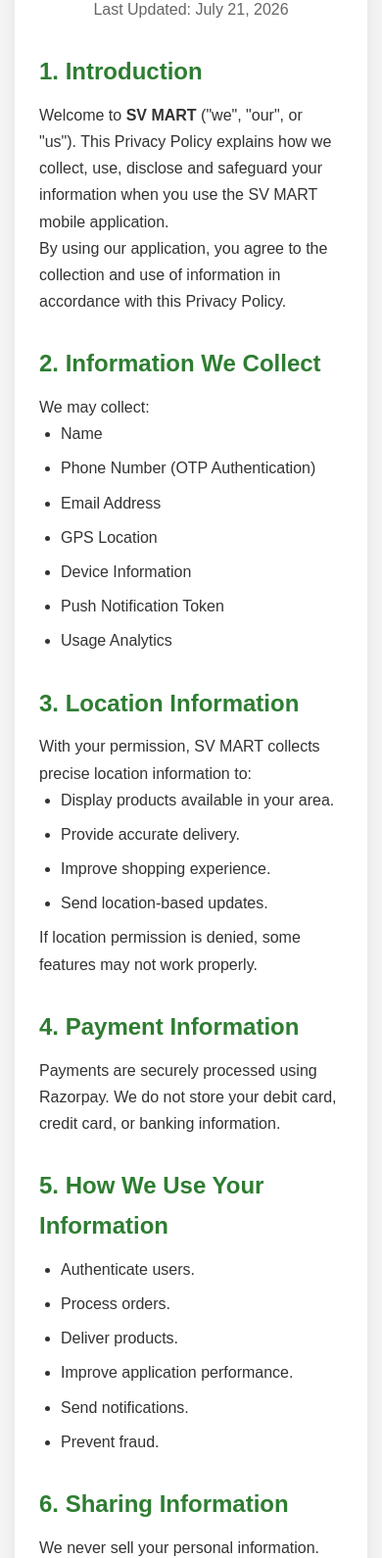
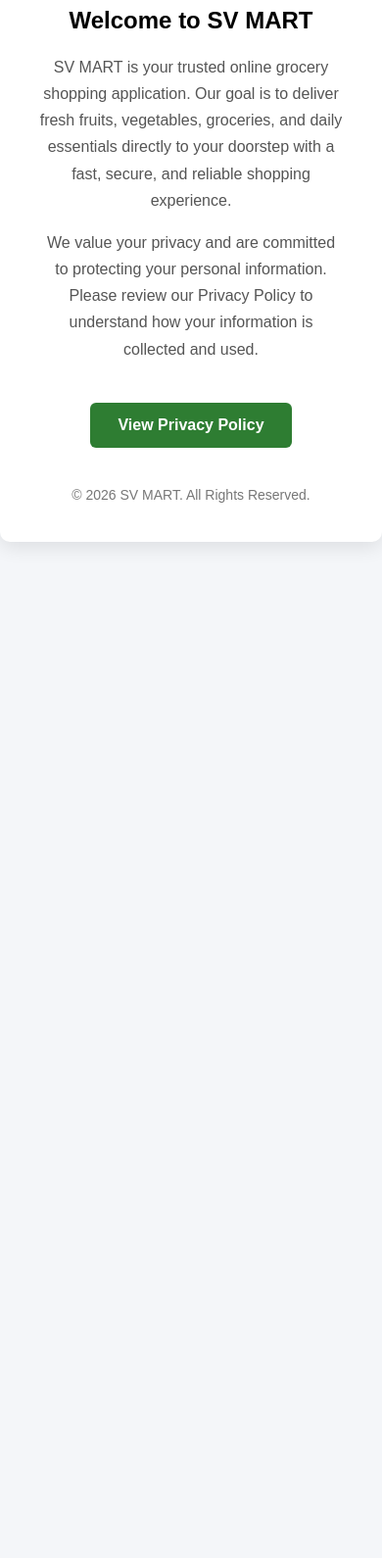
Before and after one commit to svmart19-design/svmart-privacy-policy, a plain HTML site: page index.html in a window 390 px wide. Shown: the part 163-1753 px from the top of the page at 98% size. After the commit the page ends 844 px from the top, so only its background shows below. Drawn offline with Linux system fonts and the light colour scheme.

Commit message:
Update index.html

```diff
--- a/index.html
+++ b/index.html
@@ -3,205 +3,80 @@
 <head>
 <meta charset="UTF-8">
 <meta name="viewport" content="width=device-width, initial-scale=1.0">
-    <title>SV MART - Privacy Policy</title>
+<title>SV MART</title>
 
 <style>
-        *{
+body{
     margin:0;
-            padding:0;
-            box-sizing:border-box;
+    font-family:Arial,Helvetica,sans-serif;
+    background:#f4f6f9;
 }
-
-        body{
-            font-family:Arial, Helvetica, sans-serif;
-            background:#f5f5f5;
-            color:#333;
+.container{
+    max-width:900px;
+    margin:50px auto;
+    background:white;
+    padding:40px;
+    border-radius:10px;
+    box-shadow:0 5px 20px rgba(0,0,0,.1);
+    text-align:center;
+}
+h1{
+    color:#2e7d32;
+}
+p{
+    color:#555;
     line-height:1.7;
 }
-
-        .container{
-            max-width:900px;
-            margin:40px auto;
-            background:#fff;
-            padding:40px;
-            border-radius:10px;
-            box-shadow:0 5px 20px rgba(0,0,0,.08);
+.btn{
+    display:inline-block;
+    margin-top:25px;
+    padding:14px 28px;
+    background:#2e7d32;
+    color:white;
+    text-decoration:none;
+    border-radius:6px;
+    font-weight:bold;
 }
-
-        h1{
-            text-align:center;
-            color:#2E7D32;
-            margin-bottom:10px;
+.btn:hover{
+    background:#1b5e20;
 }
-
-        .date{
-            text-align:center;
-            color:#666;
-            margin-bottom:30px;
-        }
-
-        h2{
-            color:#2E7D32;
-            margin-top:30px;
-            margin-bottom:10px;
-        }
-
-        ul{
-            padding-left:22px;
-        }
-
-        li{
-            margin-bottom:8px;
-        }
-
-        footer{
+.footer{
     margin-top:40px;
-            text-align:center;
     color:#777;
-            border-top:1px solid #ddd;
-            padding-top:20px;
-        }
-
-        @media(max-width:768px){
-            .container{
-                margin:15px;
-                padding:25px;
-            }
+    font-size:14px;
 }
 </style>
 
 </head>
+
 <body>
 
 <div class="container">
 
-<h1>SV MART Privacy Policy</h1>
+<h1>SV MART</h1>
 
-<p class="date">
-Last Updated: July 21, 2026
-</p>
-
-<h2>1. Introduction</h2>
+<h2>Welcome to SV MART</h2>
 
 <p>
-Welcome to <strong>SV MART</strong> ("we", "our", or "us"). This Privacy Policy explains how we collect, use, disclose and safeguard your information when you use the SV MART mobile application.
+SV MART is your trusted online grocery shopping application.
+Our goal is to deliver fresh fruits, vegetables, groceries,
+and daily essentials directly to your doorstep with a fast,
+secure, and reliable shopping experience.
 </p>
 
 <p>
-By using our application, you agree to the collection and use of information in accordance with this Privacy Policy.
+We value your privacy and are committed to protecting your
+personal information. Please review our Privacy Policy to
+understand how your information is collected and used.
 </p>
 
-<h2>2. Information We Collect</h2>
+<a class="btn" href="privacy-policy.html">
+View Privacy Policy
+</a>
 
-<p>We may collect:</p>
-
-<ul>
-<li>Name</li>
-<li>Phone Number (OTP Authentication)</li>
-<li>Email Address</li>
-<li>GPS Location</li>
-<li>Device Information</li>
-<li>Push Notification Token</li>
-<li>Usage Analytics</li>
-</ul>
-
-<h2>3. Location Information</h2>
-
-<p>
-With your permission, SV MART collects precise location information to:
-</p>
-
-<ul>
-<li>Display products available in your area.</li>
-<li>Provide accurate delivery.</li>
-<li>Improve shopping experience.</li>
-<li>Send location-based updates.</li>
-</ul>
-
-<p>
-If location permission is denied, some features may not work properly.
-</p>
-
-<h2>4. Payment Information</h2>
-
-<p>
-Payments are securely processed using Razorpay. We do not store your debit card, credit card, or banking information.
-</p>
-
-<h2>5. How We Use Your Information</h2>
-
-<ul>
-<li>Authenticate users.</li>
-<li>Process orders.</li>
-<li>Deliver products.</li>
-<li>Improve application performance.</li>
-<li>Send notifications.</li>
-<li>Prevent fraud.</li>
-</ul>
-
-<h2>6. Sharing Information</h2>
-
-<p>We never sell your personal information.</p>
-
-<p>Information may be shared only with:</p>
-
-<ul>
-<li>Delivery partners.</li>
-<li>Payment gateway providers.</li>
-<li>Analytics providers.</li>
-<li>Government authorities when legally required.</li>
-</ul>
-
-<h2>7. Data Retention</h2>
-
-<p>
-We retain your information only as long as necessary to provide our services or comply with legal obligations.
-</p>
-
-<h2>8. Security</h2>
-
-<p>
-We use industry-standard security measures to protect your personal information. However, no online transmission is completely secure.
-</p>
-
-<h2>9. Your Rights</h2>
-
-<p>You can:</p>
-
-<ul>
-<li>Access your data.</li>
-<li>Update your information.</li>
-<li>Request deletion of your account.</li>
-<li>Disable location permissions from device settings.</li>
-</ul>
-
-<h2>10. Children's Privacy</h2>
-
-<p>
-SV MART is not intended for children under 16 years of age.
-</p>
-
-<h2>11. Changes to This Policy</h2>
-
-<p>
-We may update this Privacy Policy from time to time. Updates will be published on this page.
-</p>
-
-<h2>12. Contact Us</h2>
-
-<p>
-For any questions regarding this Privacy Policy, please contact us.
-</p>
-
-<p>
-<b>Email:</b> svmart19@gmail.com
-</p>
-
-<footer>
-
+<div class="footer">
 © 2026 SV MART. All Rights Reserved.
-
-</footer>
+</div>
 
 </div>
 
```
Lines whose indentation alone changed are shown as unchanged.
